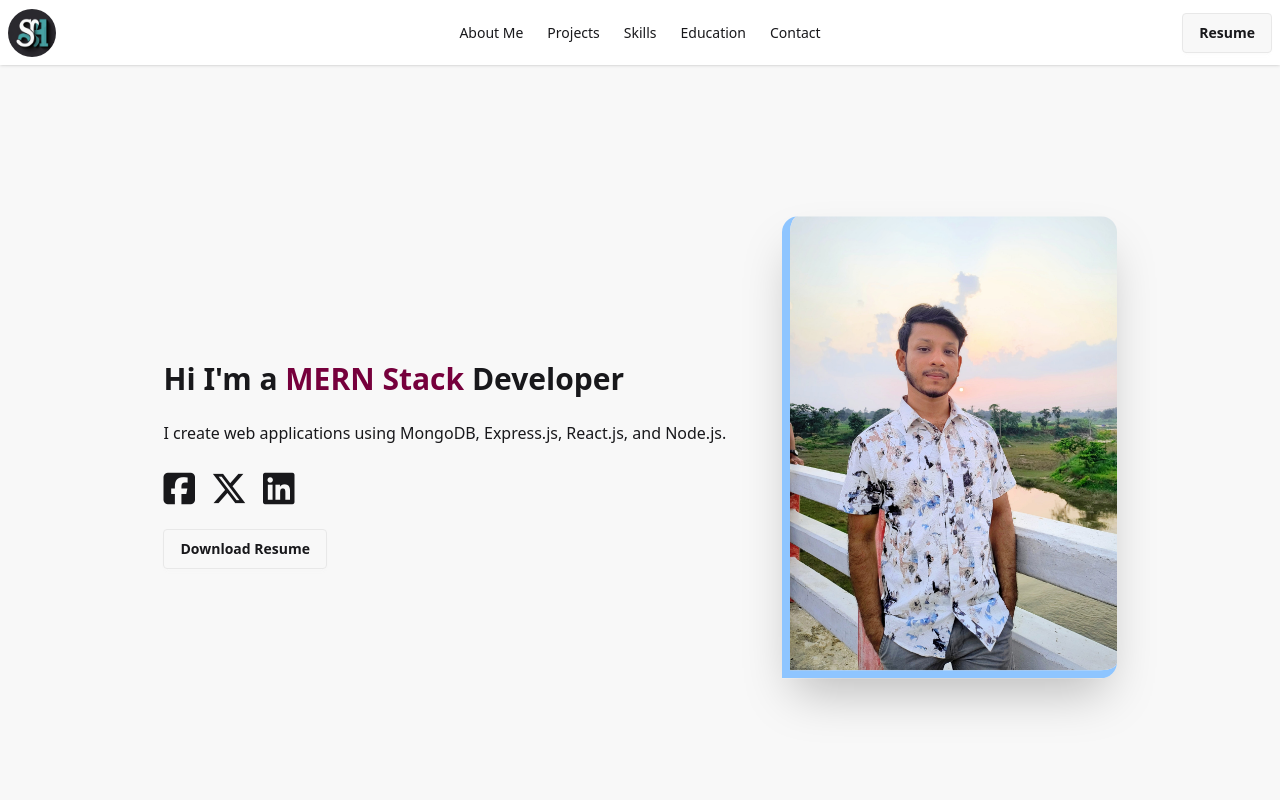
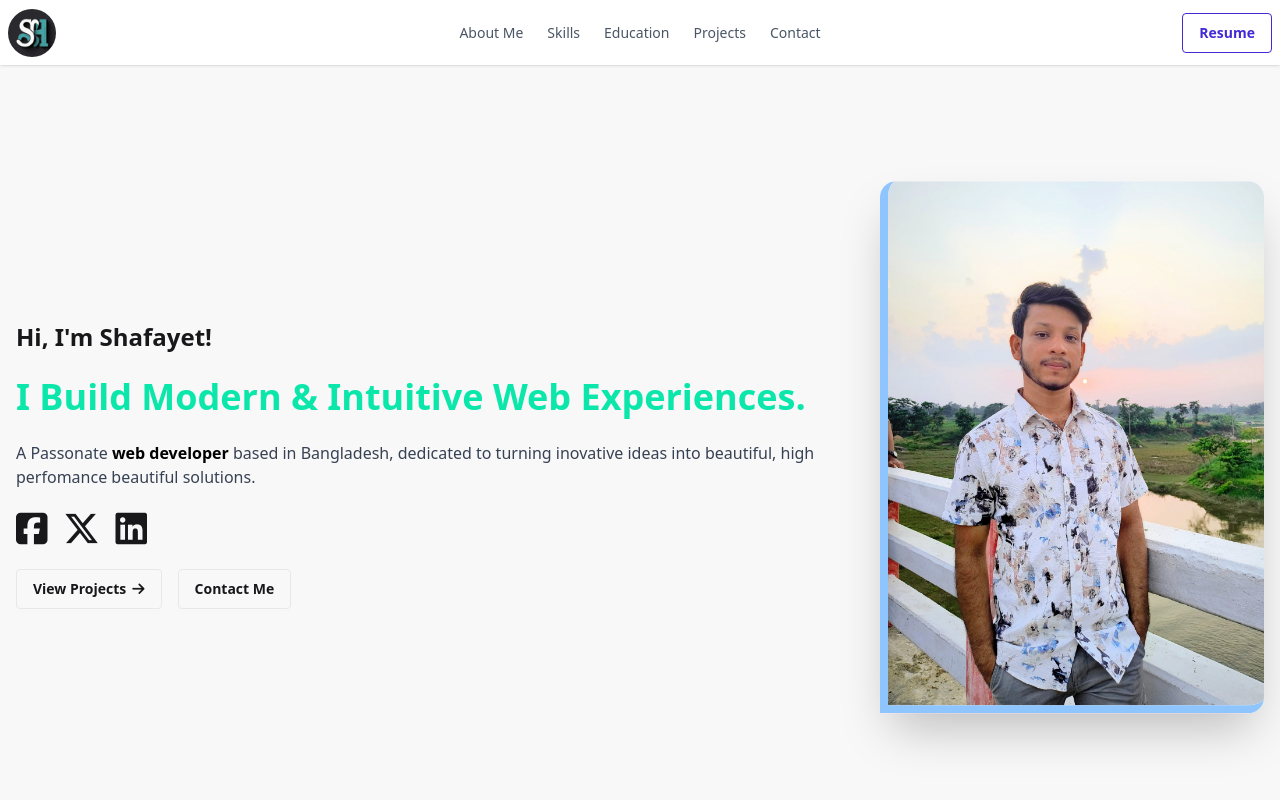
Before and after one commit to Shdeveloper12/portfolio, a React (Vite) app: page / in a window 1280 px wide. Shown: the top 800 px of the page. Built offline with nearby package versions, Linux system fonts and the light colour scheme.

Commit message:
correction hero section, added smooth scroll when menubar clicked, scoll down to retun up button and footer setup, button color correction

```diff
--- a/package.json
+++ b/package.json
@@ -11,11 +11,13 @@
   },
   "dependencies": {
     "@tailwindcss/vite": "^4.1.11",
+    "framer-motion": "^12.19.2",
     "motion": "^12.19.2",
     "react": "^19.1.0",
     "react-dom": "^19.1.0",
     "react-icons": "^5.5.0",
     "react-router": "^7.6.3",
+    "react-scroll": "^1.9.3",
     "sweetalert": "^2.1.2",
     "sweetalert2": "^11.22.1",
     "tailwindcss": "^4.1.11"
--- a/src/App.css
+++ b/src/App.css
@@ -1,2 +1,6 @@
 @plugin "daisyui";
 @import "tailwindcss";
+
+html {
+  scroll-behavior: smooth;
+}
--- a/src/App.jsx
+++ b/src/App.jsx
@@ -3,6 +3,7 @@ import './App.css'
 import Navber from './components/Navber'
 import { Outlet } from 'react-router'
 import Footer from './components/Footer'
+import ScrollToTop from './components/ScrollToTop'
 
 function App() {
 
@@ -11,6 +12,7 @@ function App() {
     <>
 
       <Navber></Navber>
+      <ScrollToTop></ScrollToTop>
       <Outlet></Outlet>
       <Footer></Footer>
 
--- a/src/components/AboutMe.jsx
+++ b/src/components/AboutMe.jsx
@@ -2,7 +2,7 @@ import React from "react";
 
 const AboutMe = () => {
   return (
-    <div className="about-me my-12 text-center max-w-7xl mx-auto px-4">
+    <div className="about-me my-12 text-center max-w-7xl mx-auto px-4 border rounded-2xl hover:shadow-lg transition duration-300 ease-in-out p-8">
       <h2 className="text-2xl font-bold">About Me</h2>
       <p className="py-4 text-gray-700 ">
         My name is Md Shafayet Hossen, a motivated MERN stack developer with a
--- a/src/components/ContactMe.jsx
+++ b/src/components/ContactMe.jsx
@@ -52,8 +52,9 @@ const ContactMe = () => {
 
   return (
     <div className="container relative z-10 max-w-7xl mx-auto px-4 py-8 mt-12">
-      <div>
-        <h2 className="text-2xl font-bold mb-8 text-center">Get In Touch</h2>
+      <div className=" text-center mb-12">
+        <h2 className="text-2xl font-bold mb-3">Get In Touch</h2>
+        <p >Let's work together</p>
       </div>
       <div className="grid grid-cols-1 lg:grid-cols-2 md:grid-cols-2 gap-8">
         {/* Contact Info Section */}
--- a/src/components/EducationSection.jsx
+++ b/src/components/EducationSection.jsx
@@ -21,8 +21,8 @@ return (
                     <p className="text-gray-500">Stamford University, Dhaka</p>
                     <p className="text-gray-500">2024 - Present</p>
                     <p className="text-gray-500">2027 - Out</p>
-                    <div className="card-actions justify-end">
-                        <button className="btn ">
+                    <div className="card-actions justify-end ">
+                        <button className="btn btn-outline btn-primary ">
                             <a href="https://www.stamforduniversity.edu.bd" target="_blank" rel="noopener noreferrer">
                                 View Details
                             </a>
@@ -40,7 +40,7 @@ return (
                     <p className="text-gray-500">Rangpur Polytechnic Institute, Rangpur</p>
                     <p className="text-gray-500">2019 - 2023</p>
                     <div className="card-actions justify-end">
-                        <button className="btn ">
+                        <button className="btn btn-outline btn-primary">
                             <a href="https://rangpur.polytech.gov.bd" target="_blank" rel="noopener noreferrer">
                                 View Details
                             </a>
--- a/src/components/Footer.jsx
+++ b/src/components/Footer.jsx
@@ -1,13 +1,15 @@
-import React from 'react';
+import React from "react";
 
 const Footer = () => {
-    return (
-        <div className="footer bg-base-100">
-            <div className="footer-content">
-                <p>© 2023 My Portfolio. All rights reserved.</p>
-            </div>
-        </div>
-    );
+  return (
+    <footer className="footer sm:footer-horizontal footer-center bg-base-300 text-base-content p-4">
+      <aside>
+        <p>
+          Copyright © {new Date().getFullYear()} - All right reserved by Md Shafayet Hossen
+        </p>
+      </aside>
+    </footer>
+  );
 };
 
 export default Footer;
--- a/src/components/HeroSection.jsx
+++ b/src/components/HeroSection.jsx
@@ -1,6 +1,7 @@
 import React from "react";
-import { motion } from "motion/react";
+import { motion } from "framer-motion";
 import img from "../assets/personal-pic.jpg";
+import { Link } from "react-scroll";
 const HeroSection = () => {
   return (
     <div className="hero bg-base-200 min-h-screen">
@@ -10,24 +11,25 @@ const HeroSection = () => {
           transition={{ duration: 5, repeat: Infinity }}
           src={img}
           alt="Personal"
-          className="max-w-sm rounded-t-2xl rounded-br-2xl border-l-8 border-b-8 border-blue-300 w-full lg:w-1/3  shadow-2xl"
+          className="max-w-sm rounded-t-2xl rounded-br-2xl border-l-8 border-b-8 border-blue-300 w-full lg:w-1/2  shadow-2xl"
         />
         <div className="mr-10 text-center lg:text-left">
-          <h1 className="text-3xl font-bold">
-            Hi I'm a{" "}
-            <motion.span
-              animate={{ color: ["#000", "#ff0081", "#000"] }}
-              transition={{ duration: 1, repeat: Infinity }}
-            >
-              MERN Stack
-            </motion.span>{" "}
-            Developer
-          </h1>
-          <p className="py-6">
-            I create web applications using MongoDB, Express.js, React.js, and
-            Node.js.
+          <h1 className="text-2xl font-bold">Hi, I'm Shafayet!</h1>
+          <motion.h1
+            animate={{
+              color: ["#0b87e8", "#0be5e8", "#0be873", "#0be5e8", "#0b87e8"],
+            }}
+            transition={{ duration: 5, repeat: Infinity }}
+            className="py-6 text-4xl font-bold"
+          >
+            I Build Modern & Intuitive Web Experiences.
+          </motion.h1>
+          <p className="text-gray-700">
+            A Passonate <strong className="text-black">web developer</strong>{" "}
+            based in Bangladesh, dedicated to turning inovative ideas into
+            beautiful, high perfomance beautiful solutions.
           </p>
-          <div className="flex gap-4 mb-5 ml-[110px] lg:ml-0 lg:text-left">
+          <div className="flex gap-4 my-5 ml-[110px] lg:ml-0 lg:text-left">
             <span className="text-4xl">
               <a href="https://www.facebook.com" target="_blank">
                 <i class="fa-brands fa-square-facebook"></i>
@@ -44,7 +46,18 @@ const HeroSection = () => {
               </a>
             </span>
           </div>
-          <button className="btn ml-5 lg:ml-0">Download Resume</button>
+          <div className="flex gap-4">
+            <Link to="projects" smooth={true} duration={500} spy={true} offset={-80}>
+
+              <button className="btn ml-5 lg:ml-0">
+                View Projects <i class="fa-solid fa-arrow-right"></i>
+              </button>
+            </Link>
+            <Link to="contact" smooth={true} duration={500} spy={true} offset={-80}>
+            <button className="btn ml-5 lg:ml-0">Contact Me</button>
+            </Link>
+
+          </div>
         </div>
       </div>
     </div>
--- a/src/components/Navber.jsx
+++ b/src/components/Navber.jsx
@@ -1,33 +1,79 @@
 import React from "react";
-import { NavLink } from "react-router";
-import logo from "../assets/logo.png"
+import logo from "../assets/logo.png";
+import { Link } from "react-scroll";
 
-const Navber = () => {
-    const activeStyle = ({ isActive }) =>
-        isActive
-        ? "text-primary font-bold"
-        : "text-gray-600 hover:text-primary";
+const Navbar = () => {
   const menuItems = (
     <>
       <li>
-            <a href="#about" className={activeStyle}>About Me</a>
-        </li>
-        <li>
-            <a href="#projects" className={activeStyle}>Projects</a>
+        <Link
+          to="about"
+          smooth={true}
+          duration={500}
+          spy={true}
+          offset={-80}
+          activeClass="text-primary font-bold"
+          className="cursor-pointer text-gray-600 hover:text-primary font-medium"
+        >
+          About Me
+        </Link>
       </li>
 
       <li>
-            <a href="#skills" className={activeStyle}>Skills</a>
+        <Link
+          to="skills"
+          smooth={true}
+          duration={500}
+          spy={true}
+          offset={-80}
+          activeClass="text-primary font-bold"
+          className="cursor-pointer text-gray-600 hover:text-primary font-medium"
+        >
+          Skills
+        </Link>
       </li>
       <li>
-            <a href="#education" className={activeStyle}>Education</a>
+        <Link
+          to="education"
+          smooth={true}
+          duration={500}
+          spy={true}
+          offset={-80}
+          activeClass="text-primary font-bold"
+          className="cursor-pointer text-gray-600 hover:text-primary font-medium"
+        >
+          Education
+        </Link>
       </li>
       <li>
-            <a href="#contact" className={activeStyle}>Contact</a>
+        <Link
+          to="projects"
+          smooth={true}
+          duration={500}
+          spy={true}
+          offset={-80}
+          activeClass="text-primary font-bold"
+          className="cursor-pointer text-gray-600 hover:text-primary font-medium"
+        >
+          Projects
+        </Link>
+      </li>
+
+      <li>
+        <Link
+          to="contact"
+          smooth={true}
+          duration={500}
+          spy={true}
+          offset={-80}
+          activeClass="text-primary font-bold"
+          className="cursor-pointer text-gray-600 hover:text-primary font-medium"
+        >
+          Contact
+        </Link>
       </li>
     </>
-    )
-
+  );
 
   return (
     <div className="navbar bg-base-100 shadow-sm sticky top-0 z-50">
@@ -41,34 +87,35 @@ const Navber = () => {
               viewBox="0 0 24 24"
               stroke="currentColor"
             >
-              {" "}
               <path
                 strokeLinecap="round"
                 strokeLinejoin="round"
                 strokeWidth="2"
                 d="M4 6h16M4 12h8m-8 6h16"
-              />{" "}
+              />
             </svg>
           </div>
-          <ul
-            tabIndex={0}
-            className="menu menu-sm dropdown-content bg-base-100 rounded-box z-1 mt-3 w-52 p-2 shadow"
-          >
+          <ul className="menu menu-sm dropdown-content mt-3 z-[1] p-2 shadow bg-base-100 rounded-box w-52">
             {menuItems}
           </ul>
         </div>
         <img src={logo} alt="Logo" className="h-12 rounded-full" />
       </div>
       <div className="navbar-center hidden lg:flex">
-        <ul className="menu menu-horizontal px-1">
-         {menuItems}
-        </ul>
+        <ul className="menu menu-horizontal px-1">{menuItems}</ul>
       </div>
       <div className="navbar-end">
-        <a className="btn">Resume</a>
+        <a
+          className="btn btn-outline btn-primary"
+          href=""
+          target="_blank"
+          rel="noopener noreferrer"
+        >
+          Resume
+        </a>
       </div>
     </div>
   );
 };
 
-export default Navber;
+export default Navbar;
--- /dev/null
+++ b/src/components/ScrollToTop.jsx
@@ -0,0 +1,43 @@
+import { animateScroll as scroll } from "react-scroll";
+import React, { useEffect, useState } from 'react';
+
+import { FaArrowUp } from 'react-icons/fa';
+
+const ScrollToTop = () => {
+    const [visible, setvisible] = useState(false);
+
+    useEffect(() =>{
+
+        const toggleVisible = () => {
+            if(window.scrollY > 300){
+                setvisible(true);
+            }else{
+                setvisible(false);
+            }
+        };
+
+        window.addEventListener("scroll", toggleVisible);
+        return () => window.removeEventListener("scroll", toggleVisible);
+
+    }, []);
+
+    const scrollToTop = () =>{
+        scroll.scrollToTop({
+            duration: 500,
+            smooth: true,
+        });
+    }
+    return (
+       visible && (
+        <button
+        onClick={scrollToTop}
+        className='fixed bottom-6 right-6 z-50 bg-primary text-white p-3 rounded-lg hover:scale-110 transition'
+        aria-label='Scroll to top'
+        >
+            <FaArrowUp size={20} />
+        </button>
+       )
+    );
+};
+
+export default ScrollToTop;
```
Also changed, not shown: src/components/ProjectsSection.jsx (+7 -2 lines), 1 other file (tests, documents, lock files or other folders). Lines whose indentation alone changed are shown as unchanged.
